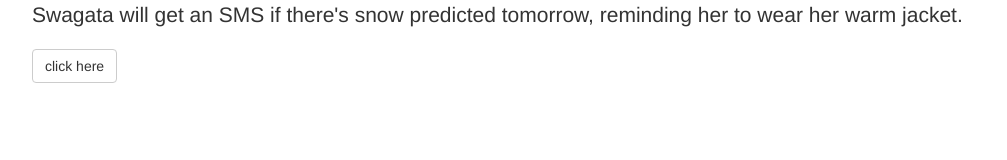
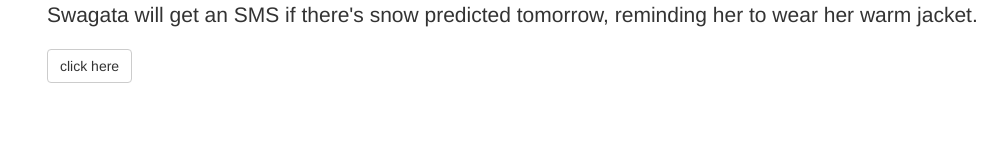
Before and after one commit to kattestrophe/snowalert, a website: page client/index.html in a window 1280 px wide. Shown: the whole page, without its empty margins (23-1030 px from the left). Drawn offline with nearby package versions, Linux system fonts and the light colour scheme.

Commit message:
Styling 2

```diff
--- a/client/index.html
+++ b/client/index.html
@@ -13,10 +13,14 @@
 
     <div class="container">
         <div class="row">
+        <div class="col-md-12">
         <p class="lead">Swagata will get an SMS if there's snow predicted tomorrow, reminding her to wear her warm jacket.</p>
         </div>
+        </div >
         <div class="row">
+        <div class="col-md-12">
         <a class="btn btn-default" role="button" href="/weather">click here</a>
+        </div>
         </div>
     </div>
 </body>
```
